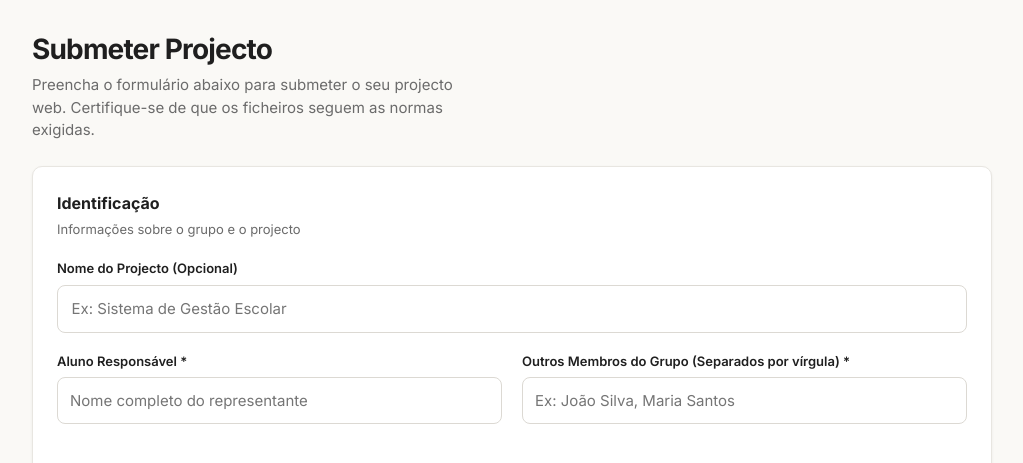
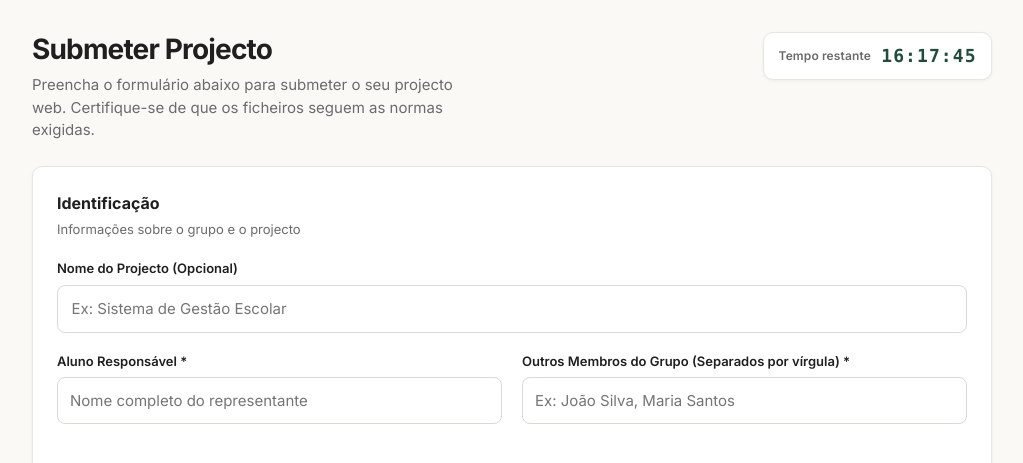
Before and after one commit to PauloSanguli/caf-projects, a Django app: page / in a window 1280 px wide. Shown: the part 71-534 px from the top of the page, without its empty margins (128-1151 px from the left). Run offline with Django 5.2, Linux system fonts and the light colour scheme.

Commit message:
feat: add counter

```diff
--- a/submissions/static/submissions/css/app.css
+++ b/submissions/static/submissions/css/app.css
@@ -502,6 +502,67 @@ body.page-loading--active {
   max-width: 48ch;
   font-size: 0.9375rem;
   line-height: 1.5;
+}
+
+.page-hero--submit-head {
+  align-items: flex-start;
+  justify-content: space-between;
+  gap: 1.25rem 1.5rem;
+}
+
+.page-hero--submit-head .page-hero__text {
+  flex: 1 1 0;
+  min-width: min(100%, 14rem);
+}
+
+.deadline-countdown {
+  display: inline-flex;
+  flex-direction: row;
+  flex-wrap: nowrap;
+  align-items: center;
+  justify-content: flex-end;
+  gap: 0.5rem 0.65rem;
+  flex-shrink: 0;
+  align-self: flex-start;
+  margin-left: auto;
+  margin-top: 0;
+  padding: 0.55rem 0.9rem;
+  background: var(--surface);
+  border: 1px solid var(--line);
+  border-radius: var(--radius);
+  box-shadow: var(--shadow);
+}
+
+.deadline-countdown__label {
+  margin: 0;
+  font-size: 0.75rem;
+  font-weight: 600;
+  color: var(--muted);
+  letter-spacing: 0.01em;
+  white-space: nowrap;
+}
+
+.deadline-countdown__timer {
+  margin: 0;
+  white-space: nowrap;
+  font-family: ui-monospace, "SF Mono", Menlo, Consolas, monospace;
+  font-size: 1.125rem;
+  font-weight: 600;
+  font-variant-numeric: tabular-nums;
+  letter-spacing: 0.06em;
+  color: var(--accent);
+}
+
+@media (max-width: 640px) {
+  .page-hero--submit-head {
+    flex-direction: column;
+  }
+
+  .deadline-countdown {
+    width: 100%;
+    margin-left: 0;
+    justify-content: flex-start;
+  }
 }
 
 .result-badge {
--- /dev/null
+++ b/submissions/static/submissions/js/deadline-countdown.js
@@ -0,0 +1,39 @@
+(function () {
+  var root = document.getElementById("deadline-countdown");
+  if (!root) return;
+  var iso = root.dataset.deadline;
+  if (!iso) return;
+  var deadline = new Date(iso);
+  if (isNaN(deadline.getTime())) return;
+
+  var timerEl = root.querySelector("[data-countdown-timer]");
+  if (!timerEl) return;
+
+  function pad(n) {
+    return String(n).padStart(2, "0");
+  }
+
+  function formatHMS(totalSeconds) {
+    if (totalSeconds <= 0) return "00:00:00";
+    var h = Math.floor(totalSeconds / 3600);
+    var m = Math.floor((totalSeconds % 3600) / 60);
+    var s = totalSeconds % 60;
+    return pad(h) + ":" + pad(m) + ":" + pad(s);
+  }
+
+  var intervalId;
+
+  function tick() {
+    var diff = deadline - Date.now();
+    var totalSeconds = Math.floor(diff / 1000);
+    var text = formatHMS(totalSeconds);
+    timerEl.textContent = text;
+    timerEl.setAttribute("aria-label", "Tempo restante: " + text);
+    if (totalSeconds <= 0) {
+      if (intervalId) clearInterval(intervalId);
+    }
+  }
+
+  tick();
+  intervalId = setInterval(tick, 1000);
+})();
--- a/submissions/templates/submissions/submeter.html
+++ b/submissions/templates/submissions/submeter.html
@@ -15,9 +15,20 @@
 {% endblock %}
 
 {% block content %}
-<section class="page-hero">
-  <h1 class="page-title">Submeter Projecto</h1>
-  <p class="page-lede">Preencha o formulário abaixo para submeter o seu projecto web. Certifique-se de que os ficheiros seguem as normas exigidas.</p>
+<section class="page-hero page-hero--row page-hero--submit-head">
+  <div class="page-hero__text">
+    <h1 class="page-title">Submeter Projecto</h1>
+    <p class="page-lede">Preencha o formulário abaixo para submeter o seu projecto web. Certifique-se de que os ficheiros seguem as normas exigidas.</p>
+  </div>
+  <aside
+    class="deadline-countdown"
+    id="deadline-countdown"
+    data-deadline="{{ deadline_entrega_iso }}"
+    aria-labelledby="deadline-countdown-label"
+  >
+    <p id="deadline-countdown-label" class="deadline-countdown__label">Tempo restante</p>
+    <p class="deadline-countdown__timer" data-countdown-timer role="timer" aria-live="polite">00:00:00</p>
+  </aside>
 </section>
 
 <form class="panel form-card" method="post" enctype="multipart/form-data" novalidate id="form-submeter" data-loading-overlay="loading-submeter">
@@ -139,4 +150,5 @@
 {% block extra_js %}
   <script src="{% static 'submissions/js/form-dropzone.js' %}" defer></script>
   <script src="{% static 'submissions/js/page-loading.js' %}" defer></script>
+  <script src="{% static 'submissions/js/deadline-countdown.js' %}" defer></script>
 {% endblock %}
--- a/submissions/views.py
+++ b/submissions/views.py
@@ -1,5 +1,7 @@
+from datetime import datetime, time, timedelta
 from pathlib import Path
 from urllib.parse import urlencode
+from zoneinfo import ZoneInfo
 
 from django.conf import settings
 from django.contrib import messages
@@ -7,6 +9,7 @@ from django.contrib.auth.decorators import user_passes_test
 from django.http import FileResponse, Http404
 from django.shortcuts import get_object_or_404, redirect, render
 from django.urls import reverse
+from django.utils import timezone
 
 from botocore.exceptions import ClientError
 
@@ -33,6 +36,14 @@ def _is_professor(user):
     return user.is_active and user.is_staff
 
 
+def _deadline_entrega_tomorrow_14h_iso():
+    """Amanhã às 14:00 no fuso de settings.TIME_ZONE (ISO para o contador no browser)."""
+    tz = ZoneInfo(str(settings.TIME_ZONE))
+    now = timezone.now().astimezone(tz)
+    tomorrow = now.date() + timedelta(days=1)
+    return datetime.combine(tomorrow, time(14, 0), tzinfo=tz).isoformat()
+
+
 def submeter_projecto(request):
     if request.method == "POST":
         form = ProjectSubmissionForm(request.POST, request.FILES)
@@ -49,7 +60,14 @@ def submeter_projecto(request):
         )
     else:
         form = ProjectSubmissionForm()
-    return render(request, "submissions/submeter.html", {"form": form})
+    return render(
+        request,
+        "submissions/submeter.html",
+        {
+            "form": form,
+            "deadline_entrega_iso": _deadline_entrega_tomorrow_14h_iso(),
+        },
+    )
 
 
 @user_passes_test(_is_professor)
```
